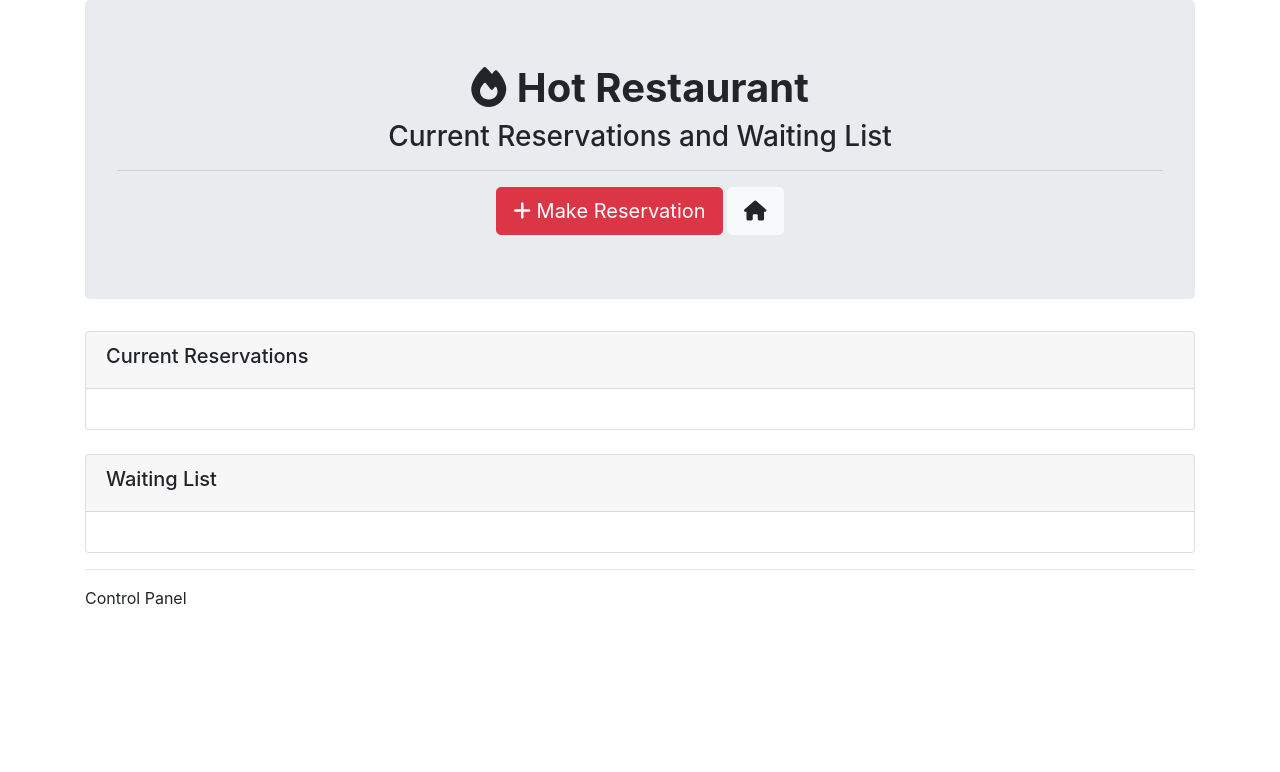
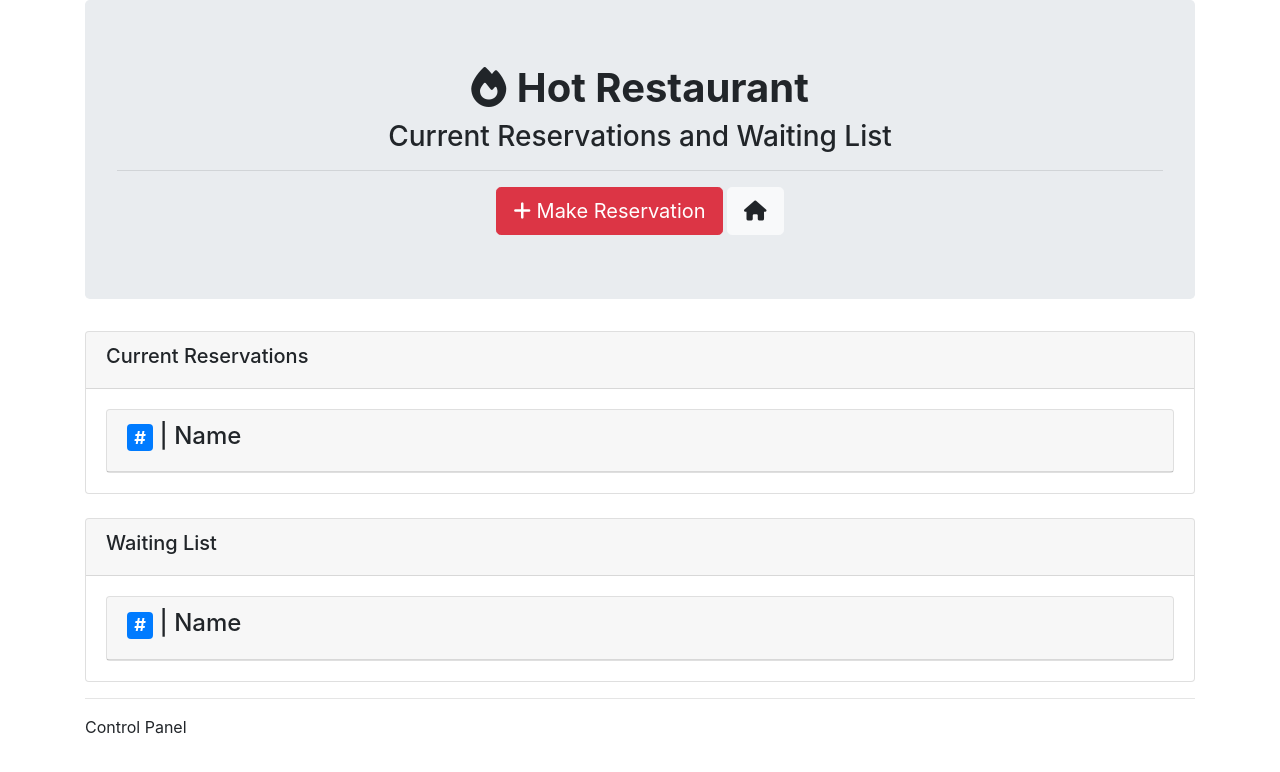
Before and after one commit to PeteRydell/hot-restaurant, a plain HTML site: page tables.html in a window 1280 px wide. Drawn offline with nearby package versions, Linux system fonts and the light colour scheme.

Commit message:
added dummy text to each section

```diff
--- a/tables.html
+++ b/tables.html
@@ -36,6 +36,11 @@
               </div>
               <div class="card-body">
             <!-- This is where the reservations will display -->
+              <div class="card">
+                <div class="card-header">
+                  <h4><span class="badge badge-primary">#</span> | Name</h4>
+                </div>
+              </div>
               </div>
             </div>
             <!-- Waiting List -->
@@ -45,6 +50,11 @@
               </div>
               <div class="card-body">
             <!-- This is where the waitlist will display -->
+              <div class="card">
+                <div class="card-header">
+                  <h4><span class="badge badge-primary" role="alert">#</span> | Name</h4>
+                </div>
+              </div>
               </div>
             </div>
           </div>
```
